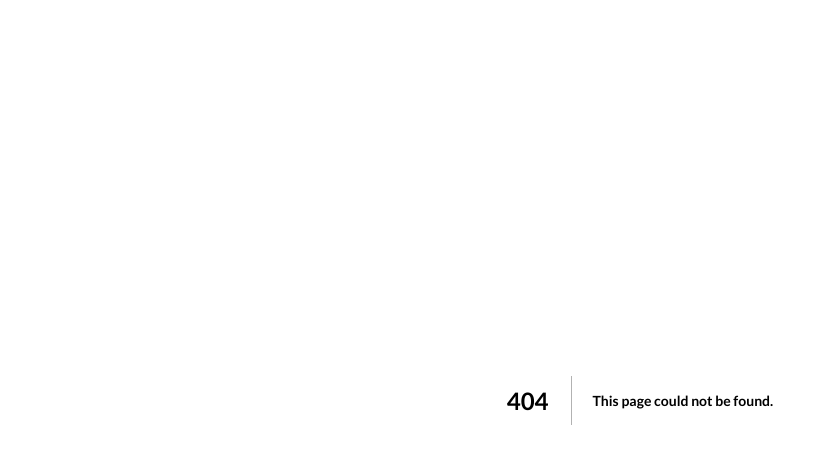
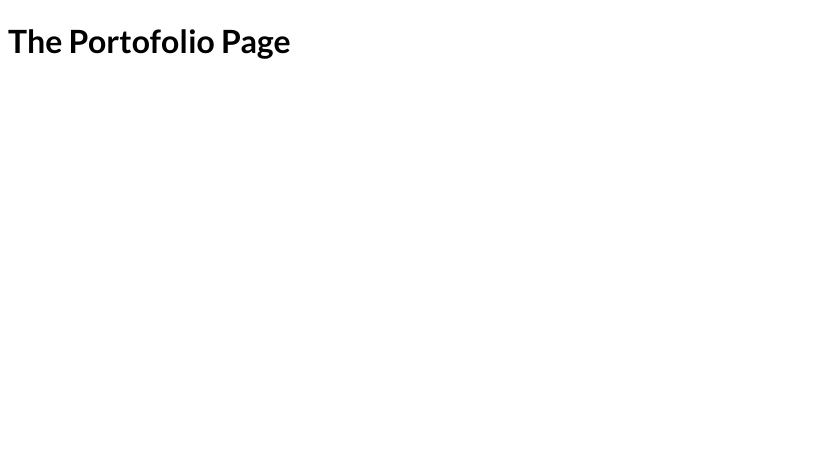
Before and after one commit to Drasty4k/nextjs-pages-and-file-based-routing, a Next.js app: page /portofolio in a window 1280 px wide. Before the commit this address had no page. Shown: the top 450 px of the page, without its empty margins (0-828 px from the left). Built offline with nearby package versions, Linux system fonts and the light colour scheme.

Commit message:
working with Nested Paths and Routes

```diff
--- /dev/null
+++ b/pages/portofolio/index.js
@@ -0,0 +1,9 @@
+function PortofolioPage() {
+  return (
+    <div>
+      <h1>The Portofolio Page</h1>
+    </div>
+  );
+}
+
+export default PortofolioPage;
```
Also changed, not shown: pages/about.js (deleted, +0 -9 lines), pages/about/index.js (added, +9 -0 lines), pages/portofolio/list.js (added, +9 -0 lines).
